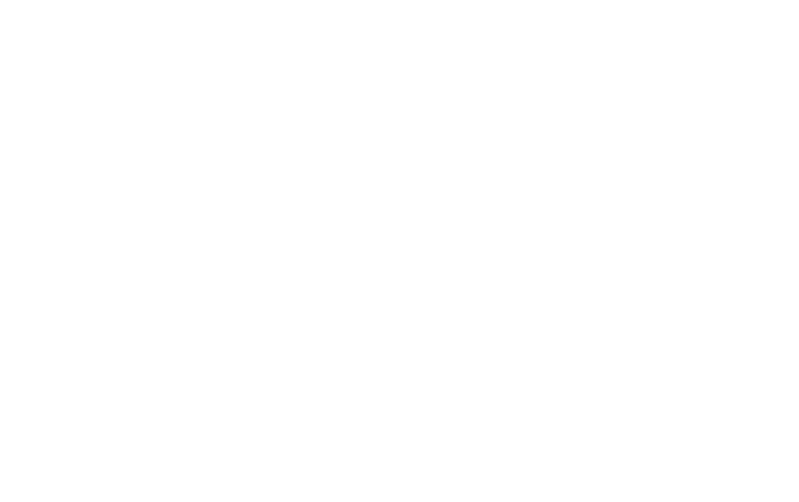
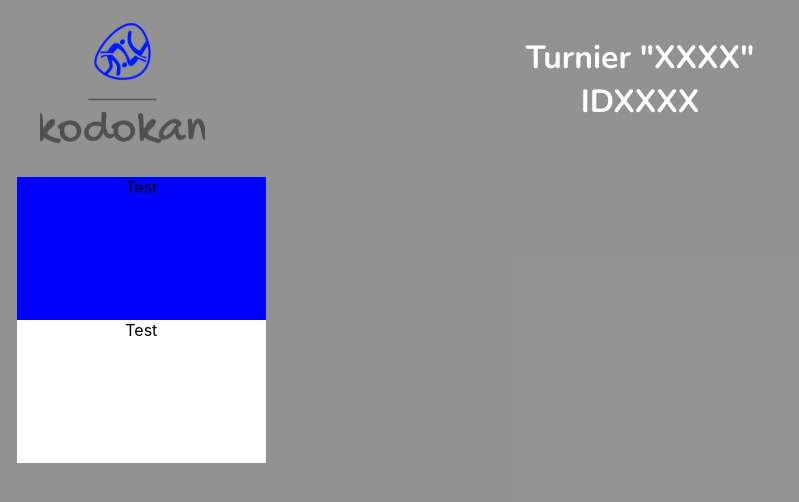
Before and after one commit to Rindersteak/JudoKampfFront, a React (Create React App) app: page /tournament-details in a window 1280 px wide. Before the commit this address had no page. Shown: the top 502 px of the page, without its empty margins (0-799 px from the left). Built offline with nearby package versions, Linux system fonts and the light colour scheme.

Commit message:
tournamentDetails added

```diff
--- /dev/null
+++ b/src/Pages/TournamentDetails/TournamentDetails.css
@@ -0,0 +1,78 @@
+/* HomePage.css */
+
+* {
+    margin: 0;
+    padding: 0;
+    box-sizing: border-box;
+}
+
+body {
+    cursor: default;
+}
+
+h1{
+    text-align: center;
+}
+
+
+.top-banner {
+    position: absolute;
+    width: 100%;
+    height: 20%;
+    background-color: rgba(39, 39, 39, 0.5);
+    display: flex;
+    justify-content: center;
+    align-items: center;
+    flex-direction: column;
+    color: white;
+}
+
+.logo {
+    height: 80%;
+    position: absolute;
+    left: 2.5rem;
+}
+
+span,
+h1 {
+    margin-top: 0;
+    font-family: 'Nunito';
+    font-style: normal;
+    font-weight: 700;
+    font-size: 2.5vw; /* Adjusted for dynamic text sizing based on viewport width */
+    line-height: 1.36; /* Adjusted for dynamic line height */
+    display: flex;
+    align-items: center;
+    text-align: center;
+}
+
+.middleContainer {
+    background-color: rgba(39, 39, 39, 0.5);
+    position: absolute;
+    width: 100%;
+    height: 80%;
+    top: 20%;
+    display: flex;
+    flex-direction: row;
+}
+
+.cards-container{
+    padding: 1.3%;
+    width: 100%;
+    height: 50%;
+}
+
+.card-one{
+    background-color: blue;
+    width: 20%;
+    height: 50%;
+    text-align: center;
+    margin-right: 10px;
+}
+
+.card-two{
+    background-color: white;
+    width: 20%;
+    height: 50%;
+    text-align: center;
+}
--- /dev/null
+++ b/src/Pages/TournamentDetails/TournamentDetails.tsx
@@ -0,0 +1,42 @@
+import React from 'react';
+import './TournamentDetails.css';
+import logo from '../../img/kadokan_logo.svg';
+
+// Separate Card Component
+interface CardProps {
+    color: string;
+  }
+
+  const Card: React.FC<CardProps> = ({ color }) => {
+    return <div className={`card ${color}`} />;
+  };
+
+
+const App = () => {
+
+  return (
+    <div className="app">
+      <div className="header">
+        <svg className="logo" />
+        <div className="top-banner">
+          <img src={logo} alt="Logo" className="logo" />
+          <h1>Turnier "XXXX"</h1>
+          <span>IDXXXX</span>
+        </div>
+      </div>
+      <div className='middleContainer'>
+        <div className="cards-container">
+            <div className='card-one'>
+                Test
+            </div>
+
+            <div className='card-two'>
+                Test
+            </div>
+        </div>
+      </div>
+    </div>
+  );
+};
+
+export default App;
--- a/src/Routes/Routes.tsx
+++ b/src/Routes/Routes.tsx
@@ -5,6 +5,7 @@
 import HomePage from '../Pages/HomePage/HomePage';
 import TournamentForm from '../Pages/TournamentForm/TournamentForm';
 import FighterManager from '../Pages/FighterManager/FighterManager';
+import TournamentDetails from '../Pages/TournamentDetails/TournamentDetails';
 
 interface AppRoutesProps {
     onOpenTournamentForm: () => void;
@@ -16,6 +17,7 @@
         <Route path="/" element={<HomePage onOpenTournamentForm={onOpenTournamentForm} onOpenFighterManager={onOpenFighterManager} />} />
         <Route path="/tournament-form" element={<TournamentForm />} />
         <Route path="/fighter-manager" element={<FighterManager />} />
+        <Route path="/tournament-details" element={<TournamentDetails />} />
     </Routes>
 );
 
```
